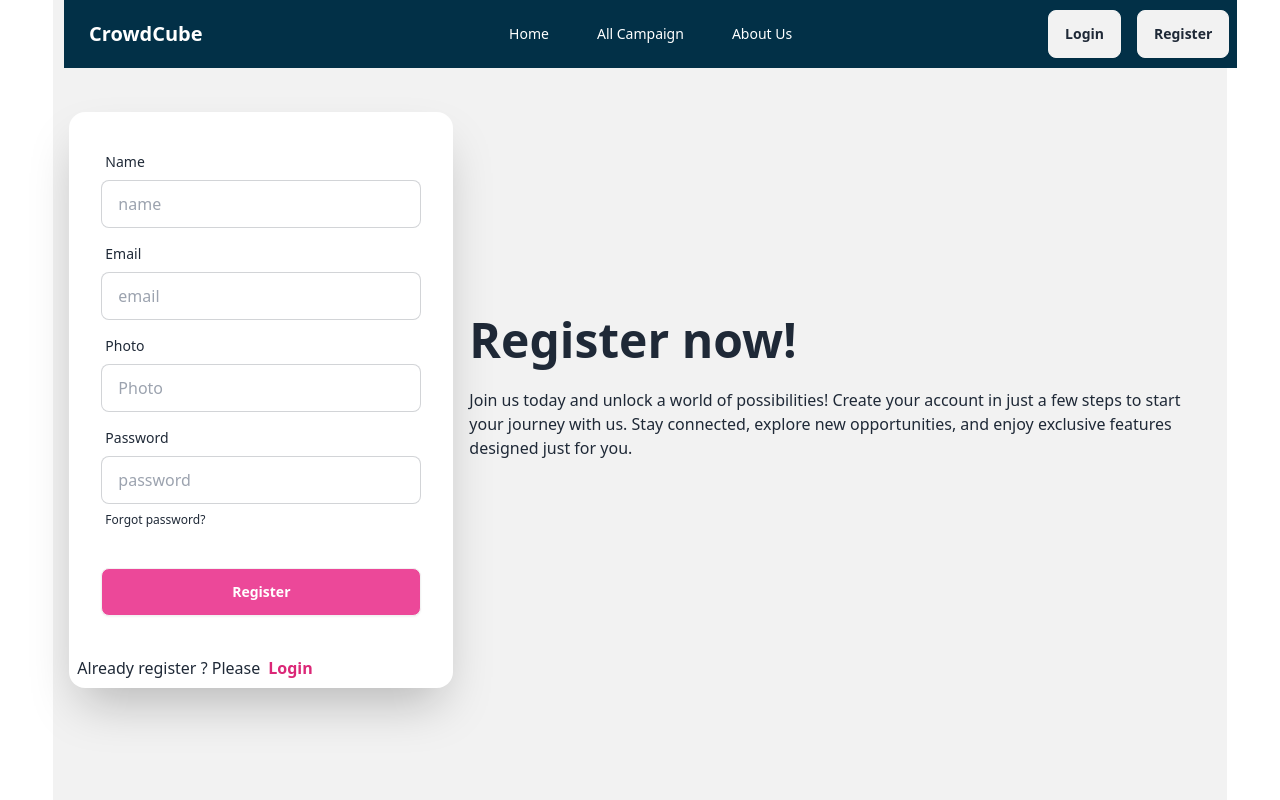
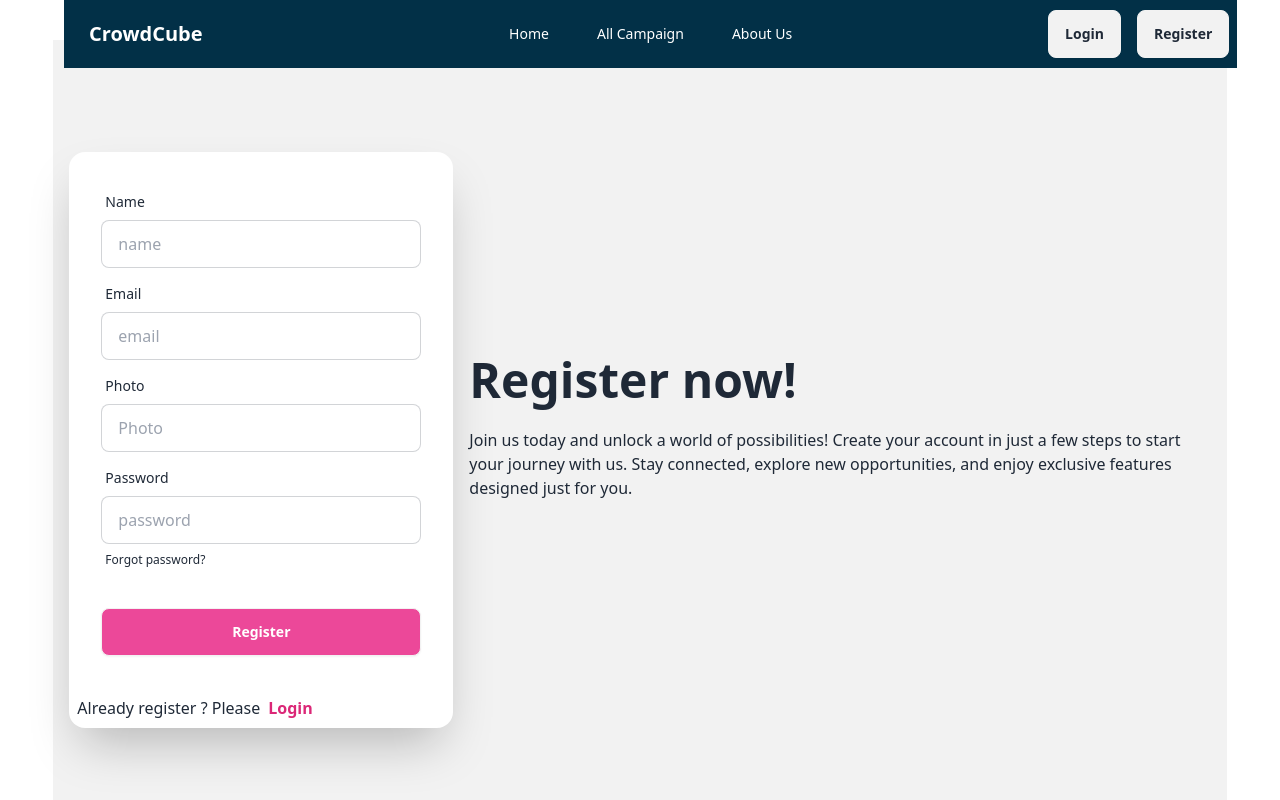
Before and after one commit to jui9797/crowedcube-client, a React (Vite) app: page /register in a window 1280 px wide. Shown: the top 800 px of the page. Built offline with nearby package versions, Linux system fonts and the light colour scheme; no server answers.

Commit message:
fixed register page

```diff
--- a/src/components/Register.jsx
+++ b/src/components/Register.jsx
@@ -70,7 +70,7 @@
 
     return (
         <div>
-            <div className="hero bg-base-200 min-h-screen">
+            <div className="hero bg-base-200 min-h-screen mt-10">
                 <div className="hero-content flex-col lg:flex-row-reverse">
                     <div className="text-center lg:text-left">
                         <h1 className="text-5xl font-bold">Register now!</h1>
```
